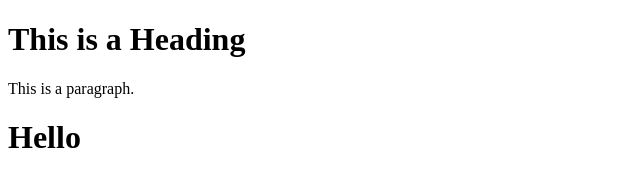
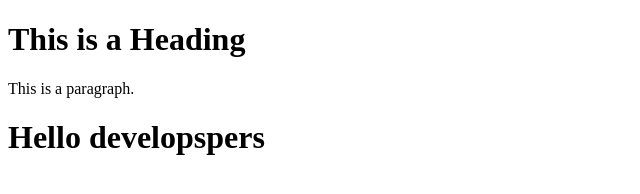
Before and after one commit to yesserabbes/first, a plain HTML site: page index.html in a window 1280 px wide. Shown: the whole page, without its empty margins (0-640 px from the left). Drawn offline with Linux system fonts and the light colour scheme.

Commit message:
deuxieme message

```diff
--- a/index.html
+++ b/index.html
@@ -7,7 +7,7 @@
 
 <h1>This is a Heading</h1>
 <p>This is a paragraph.</p>
-<h1>Hello</h1>
+<h1>Hello developspers</h1>
 
 </body>
 </html>
```
